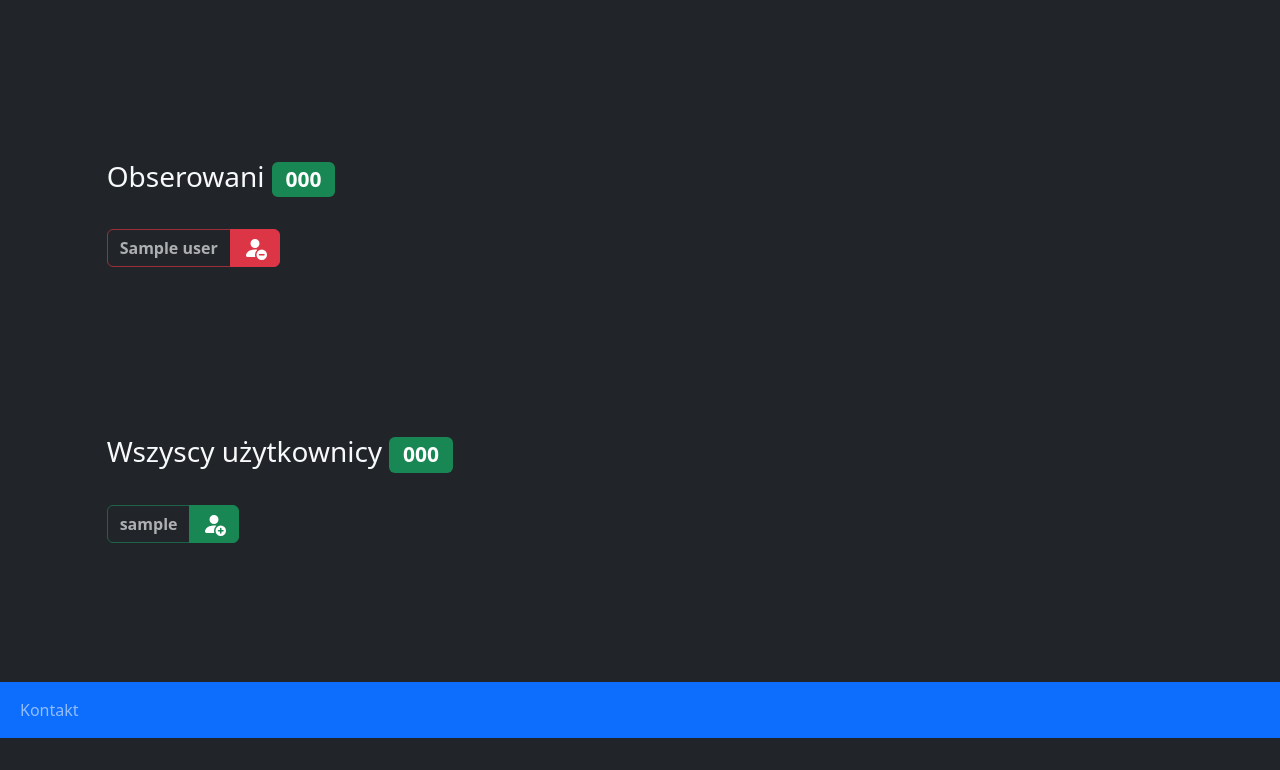
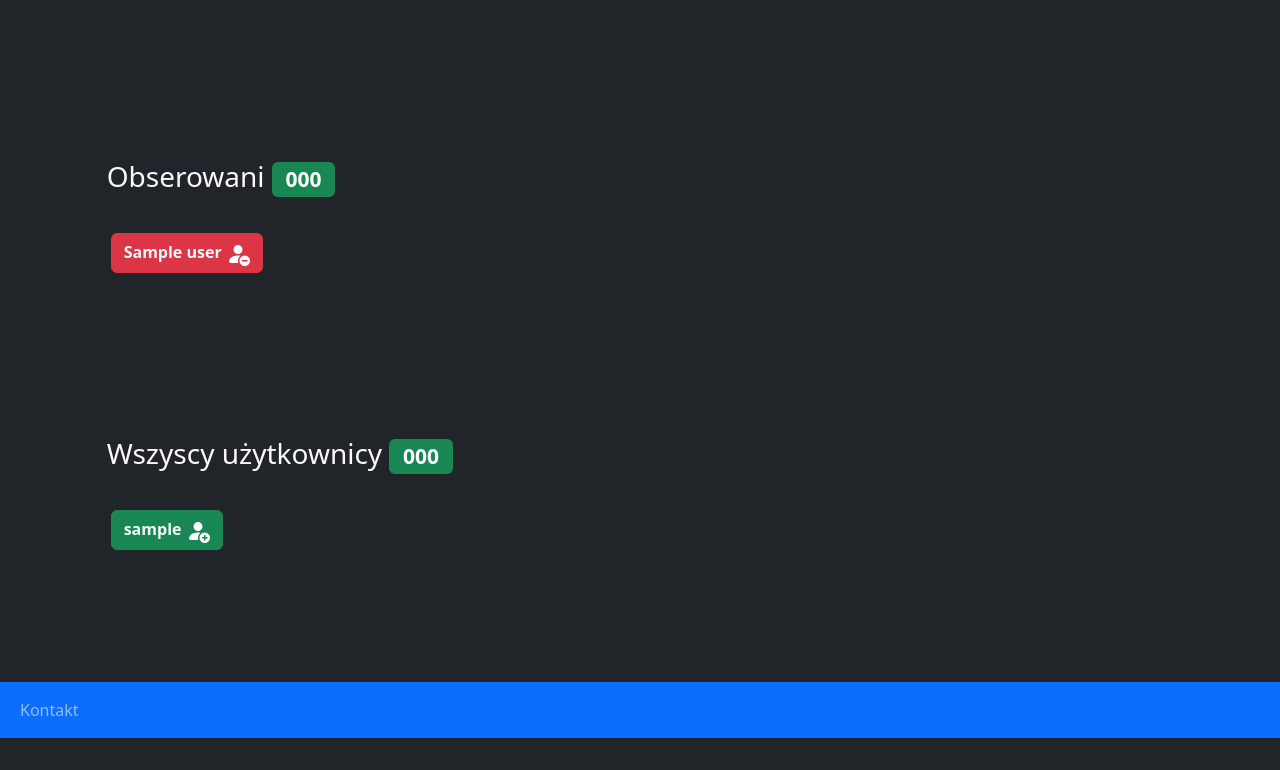
Before and after one commit to skrzypa/mysite, a Django app: template my_apps/templates/my_apps/users_friends.html in a window 1280 px wide. Shown: the part 62-832 px from the top of the page. Before the commit the page ends 800 px from the top, so only its background shows below. Run offline with Django 3.2, Linux system fonts and the light colour scheme; tables that the repository leaves empty hold one stand-in row (values such as "Sample post"); the template is opened without the code that fills it: values that come from a table or form of the project are taken from there, most other values are stand-ins (such as "Sample title", 1, 10 or a date in 2020); some libraries are stand-ins or nearby versions.

Commit message:
Improving the appearance of the friends page

```diff
--- a/my_apps/models.py
+++ b/my_apps/models.py
@@ -168,7 +168,7 @@ class Friendship(models.Model):
 class AddExpenseGroup(models.Model):
     id = models.AutoField(primary_key=True)
     owner = models.ForeignKey(User, on_delete= models.CASCADE)
-    expense_title = models.CharField(max_length= 25, default= "")
+    expense_title = models.CharField(max_length= 100, default= "")
     status = models.CharField(max_length=15, default="Brak wydatków")
 
     date_added = models.DateTimeField(auto_now_add= True)
--- a/my_apps/templates/my_apps/split_group.html
+++ b/my_apps/templates/my_apps/split_group.html
@@ -239,7 +239,7 @@
                             </svg>
                         </span>
 
-                        <input type="text" pattern="\d*" class="form-control" id="expense_price" name="expense_price" style="padding: 0;">
+                        <input type="text" step="0.01" min="0" class="form-control" id="expense_price" name="expense_price" style="padding: 0;">
                     </div>
 
                     <div>
--- a/my_apps/templates/my_apps/users_friends.html
+++ b/my_apps/templates/my_apps/users_friends.html
@@ -11,28 +11,19 @@
         </h3>
     </div>
 
-    <div class="row" style="">
+    <div class="d-flex flex-wrap" role="group">
         {% for user in followed_users %}
-            <div class="col d-inline-flex" style="margin-bottom: 0.5rem;">
-                <form method='post' class="mb-0">
+            <form method='post' style="margin-bottom: 0rem;">
                 {% csrf_token %}
-
-                    <div class="btn-group d-inline-flex" role="group">
-                        <button type="button" class="btn btn-outline-danger text-light" disabled>
-                            <strong>{{ user }}</strong>
-                        </button>
-
                 <input type="hidden" name="user_to_delete_id" value="{{ user.id }}"/>
-                            <button type="submit" class="btn btn-danger" style="">
+                    <button type="submit" class="btn btn-danger" style="margin: 0.25rem;">
+                        <strong class="text-light">{{ user }}</strong>
                         <svg xmlns="http://www.w3.org/2000/svg" width="24" height="24" fill="currentColor" class="bi bi-person-fill-dash" viewBox="0 0 16 16">
                             <path d="M12.5 16a3.5 3.5 0 1 0 0-7 3.5 3.5 0 0 0 0 7ZM11 12h3a.5.5 0 0 1 0 1h-3a.5.5 0 0 1 0-1Zm0-7a3 3 0 1 1-6 0 3 3 0 0 1 6 0Z"/>
                             <path d="M2 13c0 1 1 1 1 1h5.256A4.493 4.493 0 0 1 8 12.5a4.49 4.49 0 0 1 1.544-3.393C9.077 9.038 8.564 9 8 9c-5 0-6 3-6 4Z"/>
                         </svg>
                     </button>
-
-                    </div>
             </form>
-            </div>
         {% empty %}
             <h1>Tu nikogo nie ma</h1>
         {% endfor %}
@@ -47,44 +38,30 @@
         </h3>
     </div>
 
-    <div class="row">
+    <div class="d-flex flex-wrap" role="group">
         {% for user in users_list %}
-            <div class="col d-inline-flex" style="margin-bottom: 0.5rem;">
             {% if user in followed_users %}
-                    <div class="btn-group d-inline-flex" role="group">
-                        <button type="button" class="btn btn-outline-primary text-light" disabled>
-                            <strong>{{ user }}</strong>
-                        </button>
-
-                        <button type="button" class="btn btn-outline-primary" disabled>
+                <button type="button" class="btn btn-primary" style="margin: 0.25rem" disabled>
+                    <strong class="text-light">{{ user }}</strong>
                     <svg xmlns="http://www.w3.org/2000/svg" width="24" height="24" fill="currentColor" class="bi bi-person-hearts" viewBox="0 0 16 16">
                         <path fill-rule="evenodd" d="M11.5 1.246c.832-.855 2.913.642 0 2.566-2.913-1.924-.832-3.421 0-2.566ZM9 5a3 3 0 1 1-6 0 3 3 0 0 1 6 0Zm-9 8c0 1 1 1 1 1h10s1 0 1-1-1-4-6-4-6 3-6 4Zm13.5-8.09c1.387-1.425 4.855 1.07 0 4.277-4.854-3.207-1.387-5.702 0-4.276ZM15 2.165c.555-.57 1.942.428 0 1.711-1.942-1.283-.555-2.281 0-1.71Z"/>
                     </svg>
                 </button>
 
-                    </div>
             {% else %}
-                    <div class="btn-group d-inline-flex" role="group">
-                        <form method='post' class="mb-0">
+                <form method='post'  style="margin-bottom: 0rem;">
                     {% csrf_token %}
-                            <div class="btn-group d-inline-flex" role="group">
-                                <button type="button" class="btn btn-outline-success text-light" disabled>
-                                    <strong>{{ user }}</strong>
-                                </button>
-
                     <input type="hidden" name="user_to_observe_id" value="{{ user.id }}"/>
-                                    <button type="submit" class="btn btn-success">
+                        <button type="submit" class="btn btn-success" style="margin: 0.25rem;">
+                            <strong class="text-light">{{ user }}</strong>
                             <svg xmlns="http://www.w3.org/2000/svg" width="24" height="24" fill="currentColor" class="bi bi-person-fill-add" viewBox="0 0 16 16">
                                 <path d="M12.5 16a3.5 3.5 0 1 0 0-7 3.5 3.5 0 0 0 0 7Zm.5-5v1h1a.5.5 0 0 1 0 1h-1v1a.5.5 0 0 1-1 0v-1h-1a.5.5 0 0 1 0-1h1v-1a.5.5 0 0 1 1 0Zm-2-6a3 3 0 1 1-6 0 3 3 0 0 1 6 0Z"/>
                                 <path d="M2 13c0 1 1 1 1 1h5.256A4.493 4.493 0 0 1 8 12.5a4.49 4.49 0 0 1 1.544-3.393C9.077 9.038 8.564 9 8 9c-5 0-6 3-6 4Z"/>
                             </svg>
                         </button>
+                </form>
+            {% endif %}
 
-                            </div>
-                        </form>
-                    </div>
-                {% endif %}
-            </div>
         {% empty %}
             <h1>Tu nikogo nie ma</h1>
         {% endfor %}
```
Also changed, not shown: my_apps/views.py (+6 -1 lines), README.md, my_apps/migrations/0014_alter_addexpensegroup_expense_title.py (added). Lines whose indentation alone changed are shown as unchanged.
